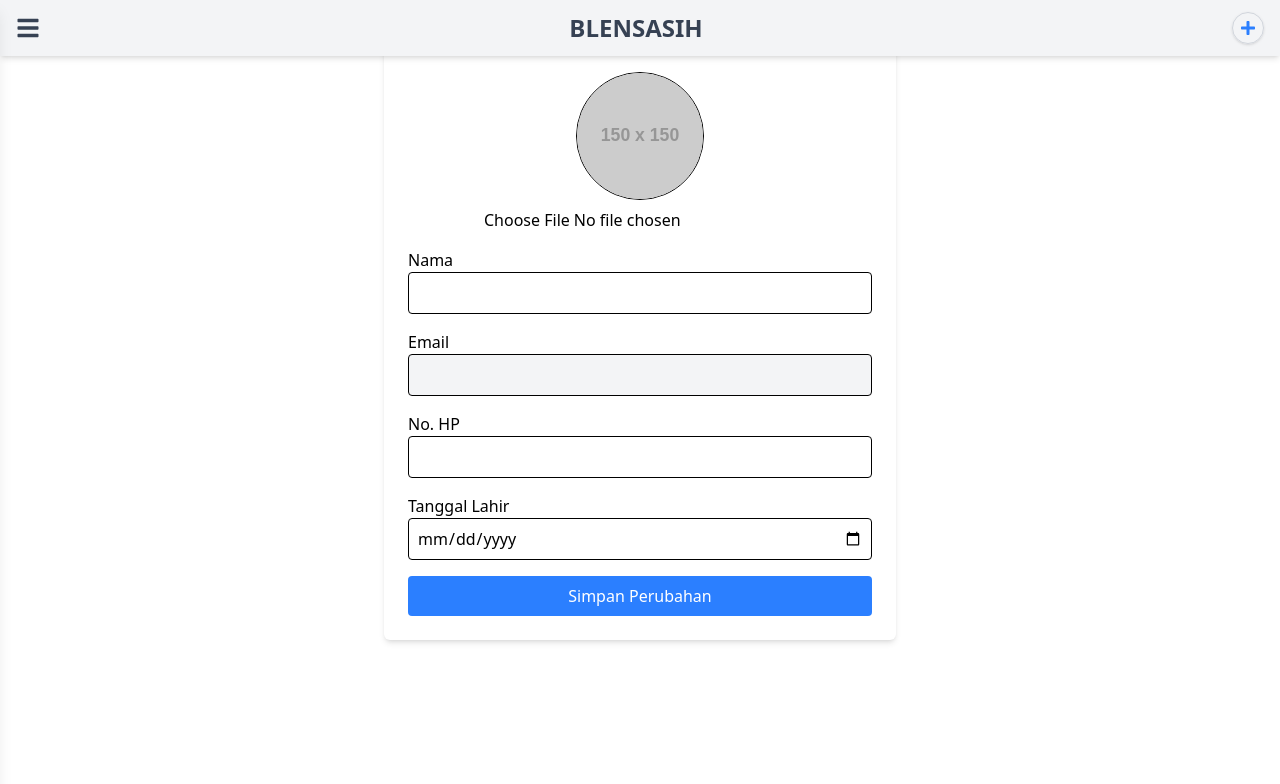
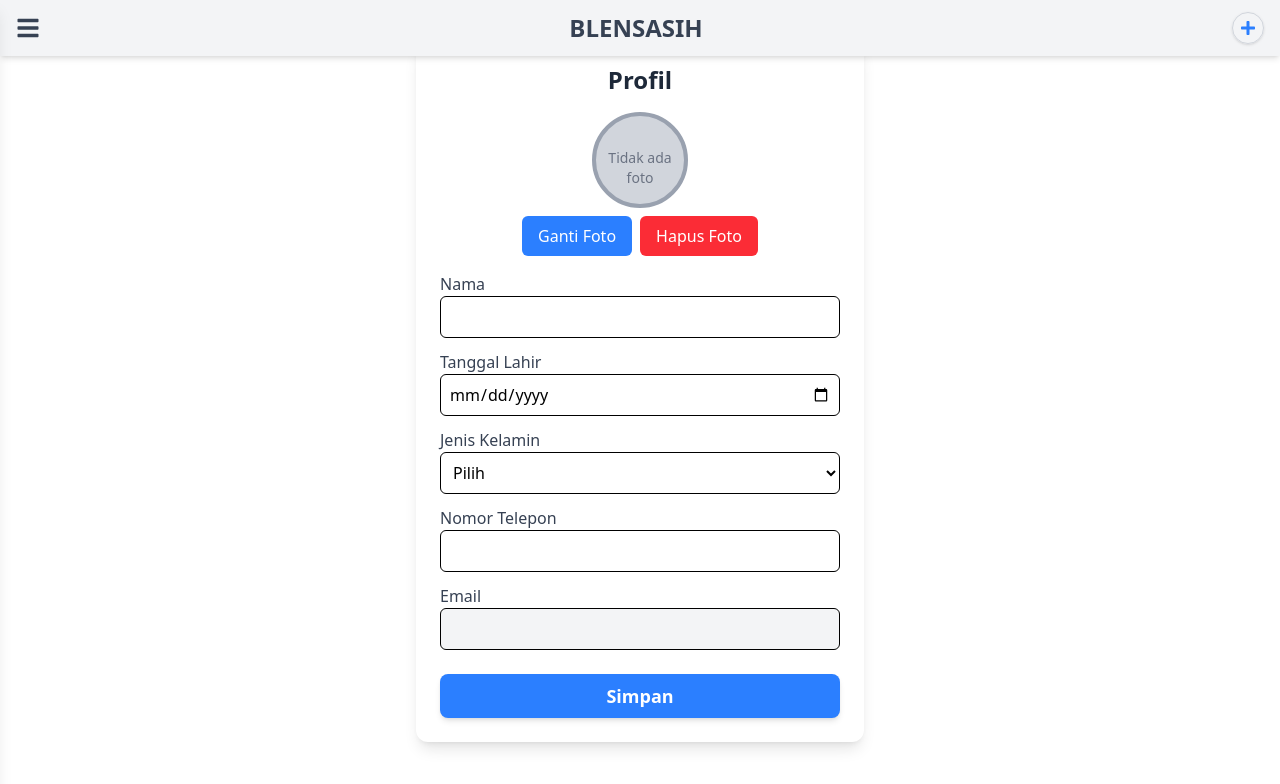
Before and after one commit to indrawara017/lmsmansasih, a React (Vite) app: page /profile in a window 1280 px wide. Shown: the top 784 px of the page. Built offline with nearby package versions, Linux system fonts and the light colour scheme; no server answers.

Commit message:
update profile page

```diff
--- a/src/components/Profile.jsx
+++ b/src/components/Profile.jsx
@@ -1,67 +1,75 @@
 import React, { useState, useEffect } from "react";
-import { getAuth } from "firebase/auth";
-import { getFirestore, doc, getDoc, updateDoc } from "firebase/firestore";
-import { getStorage, ref, uploadBytes, getDownloadURL } from "firebase/storage";
+import { getAuth, onAuthStateChanged, updateProfile } from "firebase/auth";
+import { getFirestore, doc, getDoc, setDoc, updateDoc } from "firebase/firestore";
+import { getStorage, ref, uploadBytes, getDownloadURL, deleteObject } from "firebase/storage";
 
 const Profile = () => {
   const auth = getAuth();
   const db = getFirestore();
   const storage = getStorage();
 
-  const user = auth.currentUser;
+  const [user, setUser] = useState(null);
   const [profile, setProfile] = useState({
     name: "",
     email: "",
     phone: "",
-    dob: "", // Tambahkan tanggal lahir
+    dob: "",
+    gender: "",
     photoURL: "",
   });
-
   const [loading, setLoading] = useState(true);
   const [newPhoto, setNewPhoto] = useState(null);
+  const [photoPreview, setPhotoPreview] = useState(""); // Untuk preview gambar
 
-  // Ambil data profil dari Firestore
   useEffect(() => {
-    const fetchProfile = async () => {
-      if (user) {
-        const userDoc = await getDoc(doc(db, "users", user.uid));
+    const unsubscribe = onAuthStateChanged(auth, async (currentUser) => {
+      if (currentUser) {
+        setUser(currentUser);
+        await fetchProfile(currentUser);
+      } else {
+        setUser(null);
+      }
+      setLoading(false);
+    });
+    return () => unsubscribe();
+  }, [auth]);
+
+  const fetchProfile = async (currentUser) => {
+    const userRef = doc(db, "users", currentUser.uid);
+    const userDoc = await getDoc(userRef);
+
     if (userDoc.exists()) {
       setProfile(userDoc.data());
-        }
-      }
-      setLoading(false);
+      setPhotoPreview(userDoc.data().photoURL || ""); // Set foto awal
+    } else {
+      const defaultProfile = {
+        name: currentUser.displayName || "",
+        email: currentUser.email,
+        phone: "",
+        dob: "",
+        gender: "",
+        photoURL: currentUser.photoURL || "",
       };
-    fetchProfile();
-  }, [user, db]);
-
-  const updateUserProfile = async (userId, data) => {
-    const docRef = doc(db, "users", userId);
-    const docSnap = await getDoc(docRef);
-
-    if (docSnap.exists()) {
-      await setDoc(docRef, data, { merge: true }); // Merges data if document exists
-    } else {
-      console.error("User document does not exist!");
+      await setDoc(userRef, defaultProfile);
+      setProfile(defaultProfile);
+      setPhotoPreview(currentUser.photoURL || "");
     }
   };
 
-  // Fungsi untuk menangani perubahan input
   const handleChange = (e) => {
     setProfile({ ...profile, [e.target.name]: e.target.value });
   };
 
-  // Fungsi untuk upload foto profil
   const handlePhotoUpload = async (e) => {
     const file = e.target.files[0];
     if (file) {
       setNewPhoto(file);
+      setPhotoPreview(URL.createObjectURL(file)); // Update preview saat pilih foto
     }
   };
 
-  // Simpan perubahan ke Firestore
   const handleSave = async () => {
     if (!user) return;
-
     setLoading(true);
     let photoURL = profile.photoURL;
 
@@ -69,83 +77,132 @@ const Profile = () => {
       const photoRef = ref(storage, `profile_pictures/${user.uid}`);
       await uploadBytes(photoRef, newPhoto);
       photoURL = await getDownloadURL(photoRef);
+      await updateProfile(user, { photoURL });
     }
 
-    await updateDoc(doc(db, "users", user.uid), {
-      ...profile,
+    const userRef = doc(db, "users", user.uid);
+    await updateDoc(userRef, {
+      name: profile.name,
+      phone: profile.phone,
+      dob: profile.dob,
+      gender: profile.gender,
       photoURL,
     });
 
     setProfile({ ...profile, photoURL });
     setNewPhoto(null);
     setLoading(false);
-    alert("Profil berhasil diperbarui!");
   };
 
-  if (loading) return <p className="text-center">Loading...</p>;
+  const handleDeletePhoto = async () => {
+    if (!profile.photoURL) return;
+
+    try {
+      const photoRef = ref(storage, `profile_pictures/${user.uid}`);
+      await deleteObject(photoRef);
+      await updateProfile(user, { photoURL: "" });
+
+      const userRef = doc(db, "users", user.uid);
+      await updateDoc(userRef, { photoURL: "" });
+
+      setProfile({ ...profile, photoURL: "" });
+      setPhotoPreview(""); // Hapus preview foto
+    } catch (error) {
+      console.error("Gagal menghapus foto:", error);
+    }
+  };
+
+  if (loading) return <p className="text-center text-gray-500">Loading...</p>;
 
   return (
-    <div className="max-w-lg mx-auto p-6 bg-white shadow-md rounded-md">
-      <h2 className="text-2xl font-semibold text-center">Profil Saya</h2>
+    <div className="max-w-md mx-auto mt-10 p-6 bg-white shadow-lg rounded-xl">
+      <h2 className="text-2xl font-bold text-center text-gray-800">Profil</h2>
 
       <div className="flex flex-col items-center mt-4">
-        <img
-          src={profile.photoURL || "https://via.placeholder.com/150"}
-          alt="Profile"
-          className="w-32 h-32 rounded-full object-cover border"
-        />
-        <input type="file" className="mt-2" onChange={handlePhotoUpload} />
+        <div className="w-24 h-24 rounded-full bg-gray-300 border-4 border-gray-400 overflow-hidden">
+          {photoPreview ? (
+            <img src={photoPreview} alt="Foto Profil" className="w-full h-full object-cover" />
+          ) : (
+            <p className="text-gray-500 text-sm text-center mt-8">Tidak ada foto</p>
+          )}
         </div>
 
-      <div className="mt-4">
-        <label className="block font-medium">Nama</label>
+        <div className="flex mt-2 space-x-2">
+          <label className="px-4 py-2 text-white bg-blue-500 rounded-md cursor-pointer">
+            Ganti Foto
+            <input type="file" className="hidden" onChange={handlePhotoUpload} />
+          </label>
+          <button onClick={handleDeletePhoto} className="px-4 py-2 text-white bg-red-500 rounded-md">
+            Hapus Foto
+          </button>
+        </div>
+      </div>
+
+      <div className="mt-4 space-y-3">
+        <div>
+          <label className="block font-medium text-gray-700">Nama</label>
           <input
             type="text"
             name="name"
             value={profile.name}
             onChange={handleChange}
-          className="w-full p-2 border rounded"
+            className="w-full p-2 border rounded-md focus:ring-2 focus:ring-blue-500"
           />
         </div>
 
-      <div className="mt-4">
-        <label className="block font-medium">Email</label>
+        <div>
+          <label className="block font-medium text-gray-700">Tanggal Lahir</label>
+          <input
+            type="date"
+            name="dob"
+            value={profile.dob}
+            onChange={handleChange}
+            className="w-full p-2 border rounded-md focus:ring-2 focus:ring-blue-500"
+          />
+        </div>
+
+        <div>
+          <label className="block font-medium text-gray-700">Jenis Kelamin</label>
+          <select
+            name="gender"
+            value={profile.gender}
+            onChange={handleChange}
+            className="w-full p-2 border rounded-md focus:ring-2 focus:ring-blue-500"
+          >
+            <option value="">Pilih</option>
+            <option value="male">Laki-laki</option>
+            <option value="female">Perempuan</option>
+          </select>
+        </div>
+
+        <div>
+          <label className="block font-medium text-gray-700">Nomor Telepon</label>
+          <input
+            type="text"
+            name="phone"
+            value={profile.phone}
+            onChange={handleChange}
+            className="w-full p-2 border rounded-md focus:ring-2 focus:ring-blue-500"
+          />
+        </div>
+
+        <div>
+          <label className="block font-medium text-gray-700">Email</label>
           <input
             type="email"
             name="email"
             value={profile.email}
             disabled
-          className="w-full p-2 border rounded bg-gray-100"
+            className="w-full p-2 border rounded-md bg-gray-100"
           />
         </div>
-
-      <div className="mt-4">
-        <label className="block font-medium">No. HP</label>
-        <input
-          type="text"
-          name="phone"
-          value={profile.phone}
-          onChange={handleChange}
-          className="w-full p-2 border rounded"
-        />
-      </div>
-
-      <div className="mt-4">
-        <label className="block font-medium">Tanggal Lahir</label>
-        <input
-          type="date"
-          name="dob"
-          value={profile.dob}
-          onChange={handleChange}
-          className="w-full p-2 border rounded"
-        />
       </div>
 
       <button
         onClick={handleSave}
-        className="mt-4 w-full bg-blue-500 text-white p-2 rounded hover:bg-blue-600"
+        className="mt-6 w-full bg-blue-500 text-white py-2 rounded-lg text-lg font-semibold shadow-md hover:bg-blue-600 transition duration-200"
       >
-        Simpan Perubahan
+        Simpan
       </button>
     </div>
   );
--- a/src/components/Sidebar.jsx
+++ b/src/components/Sidebar.jsx
@@ -27,10 +27,10 @@ const Sidebar = ({ isOpen, onClose }) => {
           isOpen ? "translate-x-0" : "-translate-x-full"
         }`}
       >
-        <div className="flex flex-col items-center py-6">
+        <div className="flex flex-col items-center py-1">
           <img
             src={logo}
-            className="w-62 h-62 cursor-pointer"
+            className="w-52 h-52 cursor-pointer"
             alt="Logo"
             onClick={() => {
               navigate("/home");
@@ -39,7 +39,7 @@ const Sidebar = ({ isOpen, onClose }) => {
           />
         </div>
 
-        <ul className="mt-4 space-y-2">
+        <ul className="mt-1 space-y-2">
           {[
             { to: "/home", label: "Mata Pelajaran", icon: <FaBook /> },
             { to: "/nilai-laporan", label: "Nilai & Laporan", icon: <FaChartBar /> },
@@ -50,7 +50,7 @@ const Sidebar = ({ isOpen, onClose }) => {
             <li key={item.to} onClick={onClose}>
               <Link
                 to={item.to}
-                className={`flex items-center space-x-3 p-3 rounded-lg mx-3 transition-colors ${
+                className={`flex items-center space-x-3 p-3 rounded-lg mx-5 transition-colors ${
                   location.pathname === item.to ? "bg-sky-900 text-white" : "hover:bg-gray-200"
                 }`}
               >
```
Lines whose indentation alone changed are shown as unchanged.
